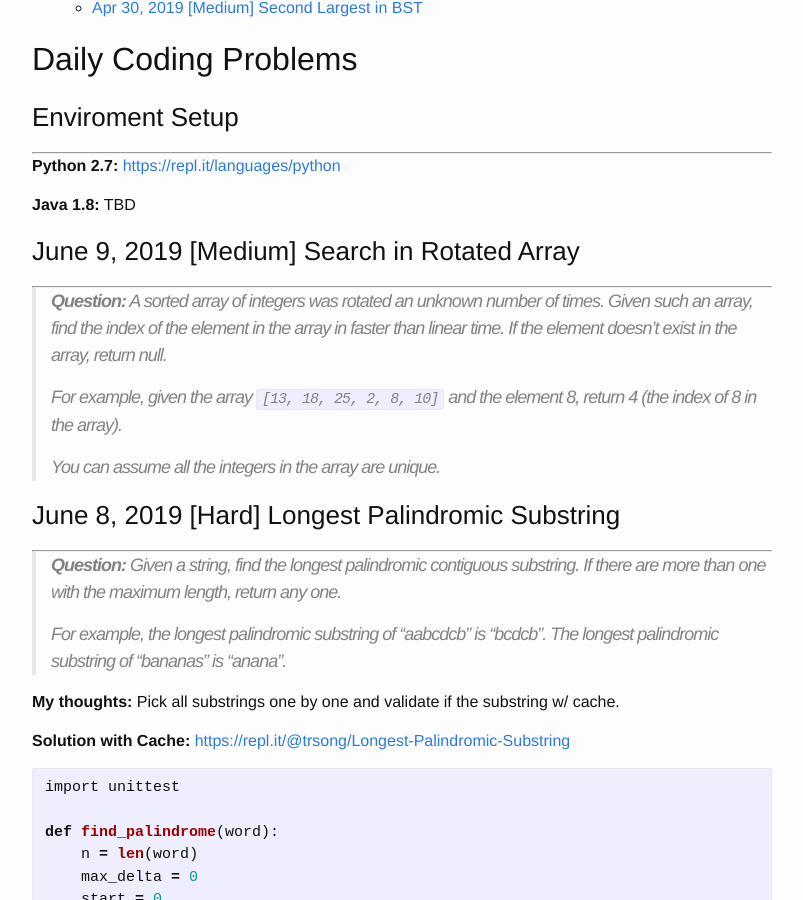
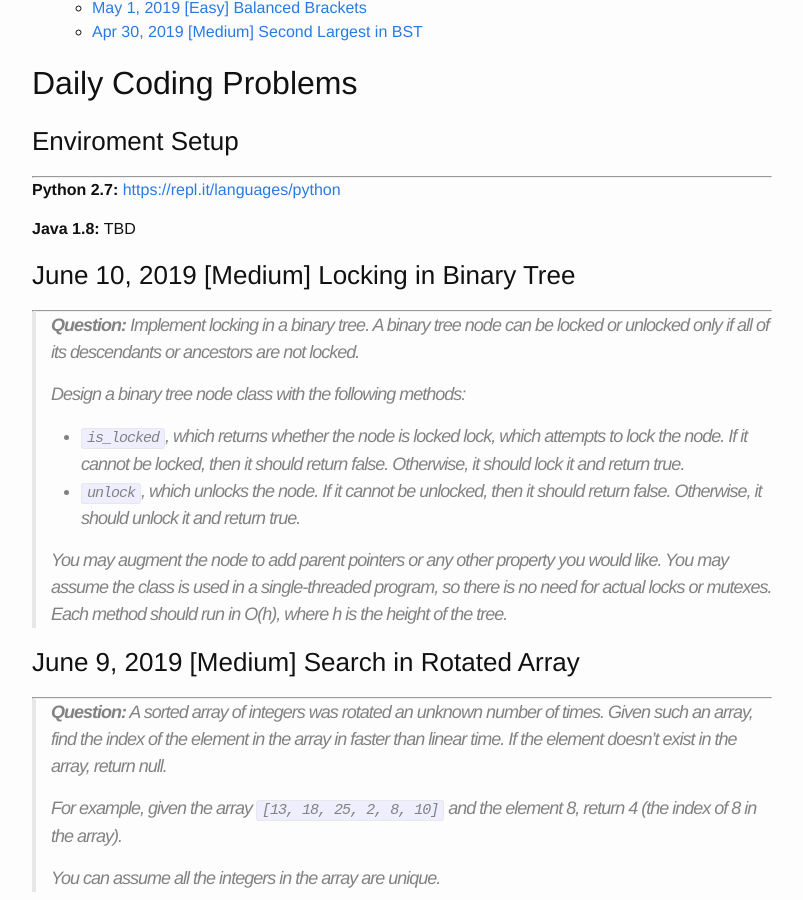
Before and after one commit to trsong/trsong.github.io, a Jekyll site: the page built from _posts/2019-04-30-DailyQuestions.md, in a window 1280 px wide and 900 px high, scrolled down 1212 px. Shown: the whole window, without its empty margins (238-1041 px from the left). Built offline with Jekyll 4.4.1, drawn with Linux system fonts in a browser that asks for light colours; part of the change alters nothing that is shown; some of the changed text lies outside the part shown.

Commit message:
Add a few questions for June

````diff
--- a/_posts/2019-04-30-DailyQuestions.md
+++ b/_posts/2019-04-30-DailyQuestions.md
@@ -18,7 +18,120 @@ categories: Python/Java
 
 <!--
 
-### June 11, 2019 \[Medium\] Forward DNS Look Up Cache
+### June , 2019 \[Medium\]
+---
+> **Question:** Implement integer exponentiation. That is, implement the pow(x, y) function, where x and y are integers and returns x^y.
+>
+> Do this faster than the naive method of repeated multiplication.
+>
+> For example, pow(2, 10) should return 1024.
+
+### June , 2019 \[Hard\] The N Queens Puzzle
+---
+> **Question:** You have an N by N board. Write a function that, given N, returns the number of possible arrangements of the board where N queens can be placed on the board without threatening each other, i.e. no two queens share the same row, column, or diagonal.
+
+
+### June , 2019 \[Medium\]
+---
+> **Question:** Conway's Game of Life takes place on an infinite two-dimensional board of square cells. Each cell is either dead or alive, and at each tick, the following rules apply:
+>
+> - Any live cell with less than two live neighbours dies.
+> - Any live cell with two or three live neighbours remains living.
+> - Any live cell with more than three live neighbours dies.
+> - Any dead cell with exactly three live neighbours becomes a live cell.
+> - A cell neighbours another cell if it is horizontally, vertically, or diagonally adjacent.
+>
+> Implement Conway's Game of Life. It should be able to be initialized with a starting list of live cell coordinates and the number of steps it should run for. Once initialized, it should print out the board state at each step. Since it's an infinite board, print out only the relevant coordinates, i.e. from the top-leftmost live cell to bottom-rightmost live cell.
+>
+> You can represent a live cell with an asterisk (*) and a dead cell with a dot (.).
+
+### June , 2019 \[Medium\]
+---
+> **Question:**  There is an N by M matrix of zeroes. Given N and M, write a function to count the number of ways of starting at the top-left corner and getting to the bottom-right corner. You can only move right or down.
+>
+> For example, given a 2 by 2 matrix, you should return 2, since there are two ways to get to the bottom-right:
+>
+> - Right, then down
+> - Down, then right
+>
+> Given a 5 by 5 matrix, there are 70 ways to get to the bottom-right.
+
+### June , 2019 \[Medium\]
+---
+> **Question:**  Suppose you have a multiplication table that is N by N. That is, a 2D array where the value at the i-th row and j-th column is (i + 1) * (j + 1) (if 0-indexed) or i * j (if 1-indexed).
+>
+> Given integers N and X, write a function that returns the number of times X appears as a value in an N by N multiplication table.
+>
+> For example, given N = 6 and X = 12, you should return 4, since the multiplication table looks like this:
+
+```
+| 1 | 2 | 3 | 4 | 5 | 6 |
+
+| 2 | 4 | 6 | 8 | 10 | 12 |
+
+| 3 | 6 | 9 | 12 | 15 | 18 |
+
+| 4 | 8 | 12 | 16 | 20 | 24 |
+
+| 5 | 10 | 15 | 20 | 25 | 30 |
+
+| 6 | 12 | 18 | 24 | 30 | 36 |
+```
+> And there are 4 12's in the table.
+
+### June , 2019 \[Easy\]
+---
+> **Question:**  A number is considered perfect if its digits sum up to exactly 10.
+>
+> Given a positive integer n, return the n-th perfect number.
+>
+> For example, given 1, you should return 19. Given 2, you should return 28.
+
+
+### June , 2019 \[Hard\]
+---
+> **Question:** In a directed graph, each node is assigned an uppercase letter. We define a path's value as the number of most frequently-occurring letter along that path. For example, if a path in the graph goes through "ABACA", the value of the path is 3, since there are 3 occurrences of 'A' on the path.
+>
+> Given a graph with n nodes and m directed edges, return the largest value path of the graph. If the largest value is infinite, then return null.
+>
+> The graph is represented with a string and an edge list. The i-th character represents the uppercase letter of the i-th node. Each tuple in the edge list (i, j) means there is a directed edge from the i-th node to the j-th node. Self-edges are possible, as well as multi-edges.
+>
+> For example, the following input graph:
+```
+ABACA
+```
+
+```py
+[(0, 1),
+ (0, 2),
+ (2, 3),
+ (3, 4)]
+```
+
+> Would have maximum value 3 using the path of vertices [0, 2, 3, 4], (A, A, C, A).
+>
+> The following input graph:
+
+```
+A
+```
+
+```py
+[(0, 0)]
+```
+> Should return null, since we have an infinite loop.
+
+
+
+### June , 2019 \[Easy\]
+---
+> **Question:** Given a list of integers, return the largest product that can be made by multiplying any three integers.
+>
+> For example, if the list is [-10, -10, 5, 2], we should return 500, since that's -10 * -10 * 5.
+>
+> You can assume the list has at least three integers.
+
+### June 13, 2019 \[Medium\] Forward DNS Look Up Cache
 ----
 > **Question:** Forward DNS look up is getting IP address for a given domain name typed in the web browser. e.g. Given "www.samsung.com" should return "107.108.11.123"
 >
@@ -32,7 +145,7 @@ categories: Python/Java
 > Hint:
 > - The idea is to store URLs in Trie nodes and store the corresponding IP address in last or leaf node.
 
-### June 10, 2019 \[Hard\]
+### June 12, 2019 \[Hard\]
 ---
 > **Question:** Given an array of strictly the characters 'R', 'G', and 'B', segregate the values of the array so that all the Rs come first, the Gs come second, and the Bs come last. You can only swap elements of the array.
 >
@@ -40,7 +153,23 @@ categories: Python/Java
 >
 > For example, given the array ['G', 'B', 'R', 'R', 'B', 'R', 'G'], it should become ['R', 'R', 'R', 'G', 'G', 'B', 'B']
 
-### June 9, 2019 \[Medium\]
+### June 11, 2019 \[Easy\]
+---
+> **Question:** Given a 2D matrix of characters and a target word, write a function that returns whether the word can be found in the matrix by going left-to-right, or up-to-down.
+>
+> For example, given the following matrix:
+
+```py
+[['F', 'A', 'C', 'I'],
+ ['O', 'B', 'Q', 'P'],
+ ['A', 'N', 'O', 'B'],
+ ['M', 'A', 'S', 'S']]
+ ```
+> and the target word 'FOAM', you should return true, since it's the leftmost column. Similarly, given the target word 'MASS', you should return true, since it's the last row.
+
+-->
+
+### June 10, 2019 \[Medium\] Locking in Binary Tree
 ---
 > **Question:** Implement locking in a binary tree. A binary tree node can be locked or unlocked only if all of its descendants or ancestors are not locked.
 >
@@ -51,8 +180,6 @@ lock, which attempts to lock the node. If it cannot be locked, then it should re
 > - `unlock`, which unlocks the node. If it cannot be unlocked, then it should return false. Otherwise, it should unlock it and return true.
 >
 > You may augment the node to add parent pointers or any other property you would like. You may assume the class is used in a single-threaded program, so there is no need for actual locks or mutexes. Each method should run in O(h), where h is the height of the tree.
-
--->
 
 ### June 9, 2019 \[Medium\] Search in Rotated Array
 ---
````
